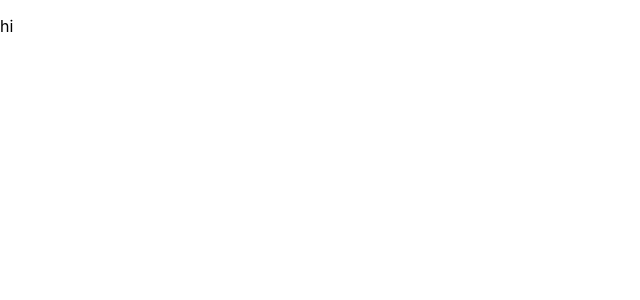
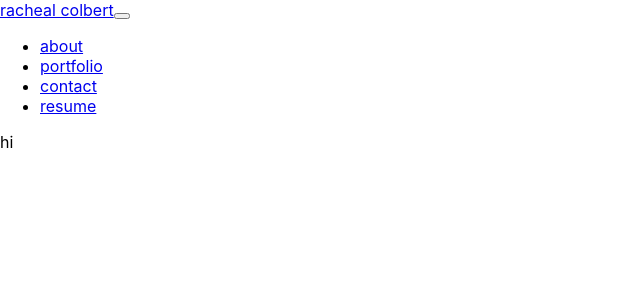
Before and after one commit to rachealcolbert/portfolio2, a React (Create React App) app: page / in a window 1280 px wide. Shown: the top 300 px of the page, without its empty margins (0-640 px from the left). Built offline with nearby package versions, Linux system fonts and the light colour scheme.

Commit message:
navbar created

```diff
--- a/src/App.js
+++ b/src/App.js
@@ -1,9 +1,11 @@
 import "./App.css";
+import Nav from "./components/Nav/index";
 
 function App() {
   return (
     <div>
       <header>
+        <Nav></Nav>
         <link
           rel="stylesheet"
           href="https://stackpath.bootstrapcdn.com/bootstrap/4.1.0/css/bootstrap.min.css"
--- a/src/components/Nav/index.js
+++ b/src/components/Nav/index.js
@@ -0,0 +1,51 @@
+import React from "react";
+
+function Nav() {
+  return (
+    <section>
+      <nav class="navbar navbar-expand-lg navbar-light bg-light">
+        <div class="container-fluid">
+          <a class="navbar-brand" href="/">
+            racheal colbert
+          </a>
+          <button
+            class="navbar-toggler"
+            type="button"
+            data-bs-toggle="collapse"
+            data-bs-target="#navbarText"
+            aria-controls="navbarText"
+            aria-expanded="false"
+            aria-label="Toggle navigation"
+          >
+            <span class="navbar-toggler-icon"></span>
+          </button>
+          <div class="collapse navbar-collapse" id="navbarText">
+            <ul class="navbar-nav me-auto mb-2 mb-lg-0">
+              <li class="nav-item">
+                <a class="nav-link active" aria-current="page" href="/">
+                  about
+                </a>
+              </li>
+              <li class="nav-item">
+                <a class="nav-link" href="/">
+                  portfolio
+                </a>
+              </li>
+              <li class="nav-item">
+                <a class="nav-link" href="/">
+                  contact
+                </a>
+              </li>
+              <li class="nav-item">
+                <a class="nav-link" href="/">
+                  resume
+                </a>
+              </li>
+            </ul>
+          </div>
+        </div>
+      </nav>
+    </section>
+  );
+}
+export default Nav;
```
